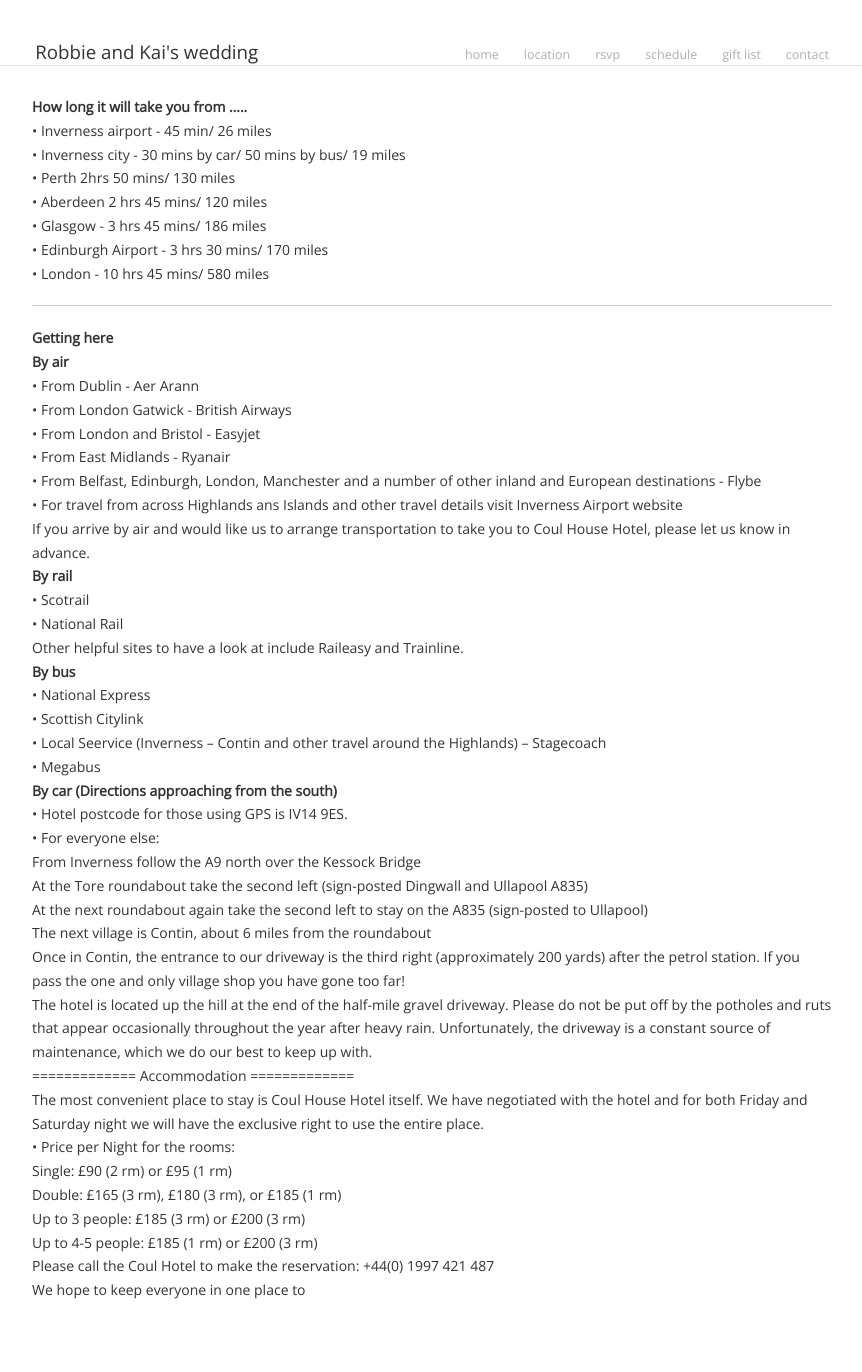
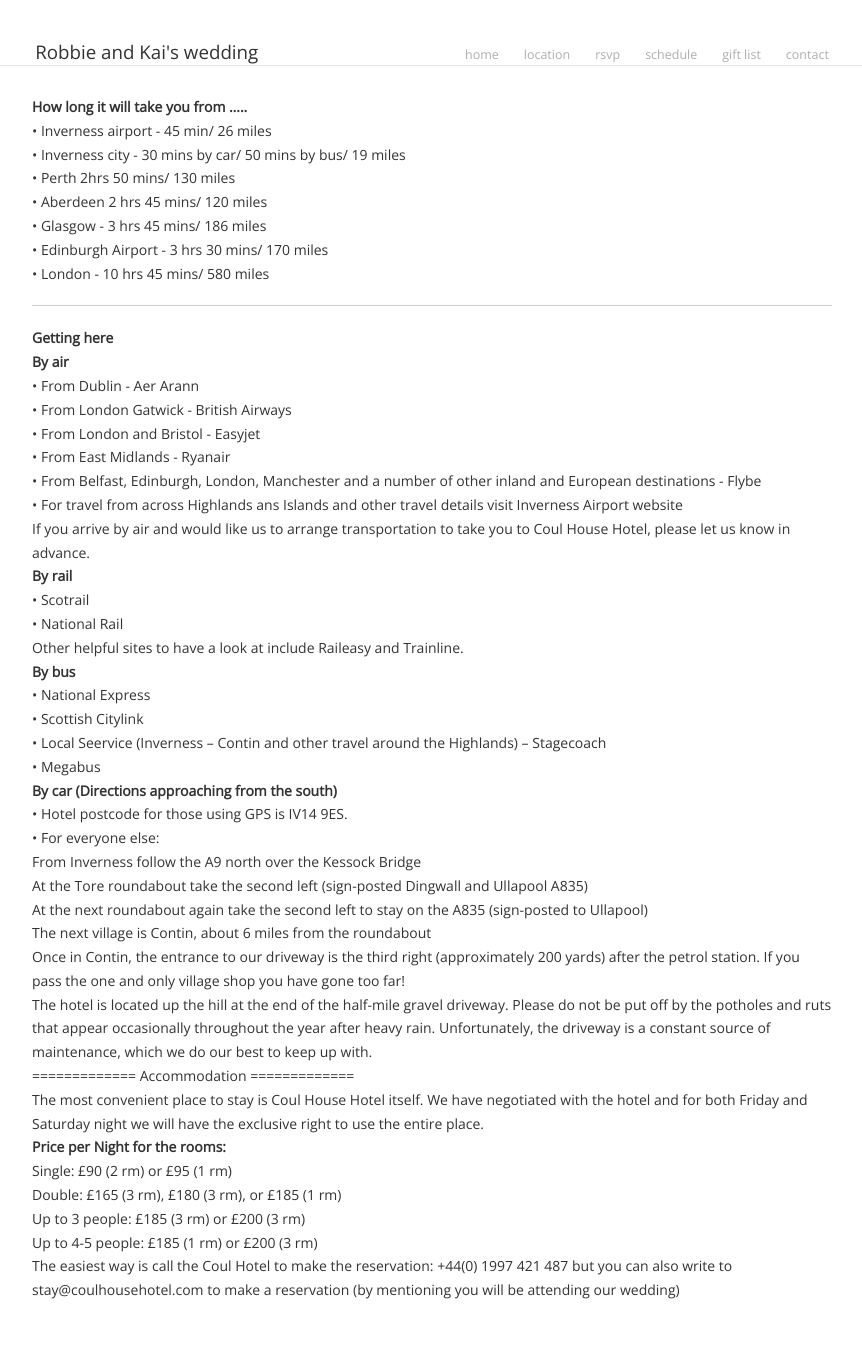
Before and after one commit to rjshade/robbieandkai.com, a Jekyll site: the page built from location/index.md, in a window 1280 px wide. Shown: the whole page, without its empty margins (208-1070 px from the left). Built offline with Jekyll 4.4.1, drawn with Linux system fonts in a browser that asks for light colours; Markdown is read by kramdown in place of the engine named in the settings.

Commit message:
Update location/index.md

```diff
--- a/location/index.md
+++ b/location/index.md
@@ -78,7 +78,7 @@ Accommodation
 
 The most convenient place to stay is Coul House Hotel itself. We have negotiated with the hotel and for both Friday and Saturday night we will have the exclusive right to use the entire place.
 
-• Price per Night for the rooms:
+##Price per Night for the rooms:
 
 Single: £90 (2 rm) or £95 (1 rm)
 
@@ -88,6 +88,4 @@ Up to 3 people: £185 (3 rm) or £200 (3 rm)
 
 Up to 4-5 people: £185 (1 rm) or £200 (3 rm)
 
-Please call the Coul Hotel to make the reservation: +44(0) 1997 421 487
-
-We hope to keep everyone in one place to
+The easiest way is call the Coul Hotel to make the reservation: +44(0) 1997 421 487 but you can also write to stay@coulhousehotel.com to make a reservation (by mentioning you will be attending our wedding)
```
